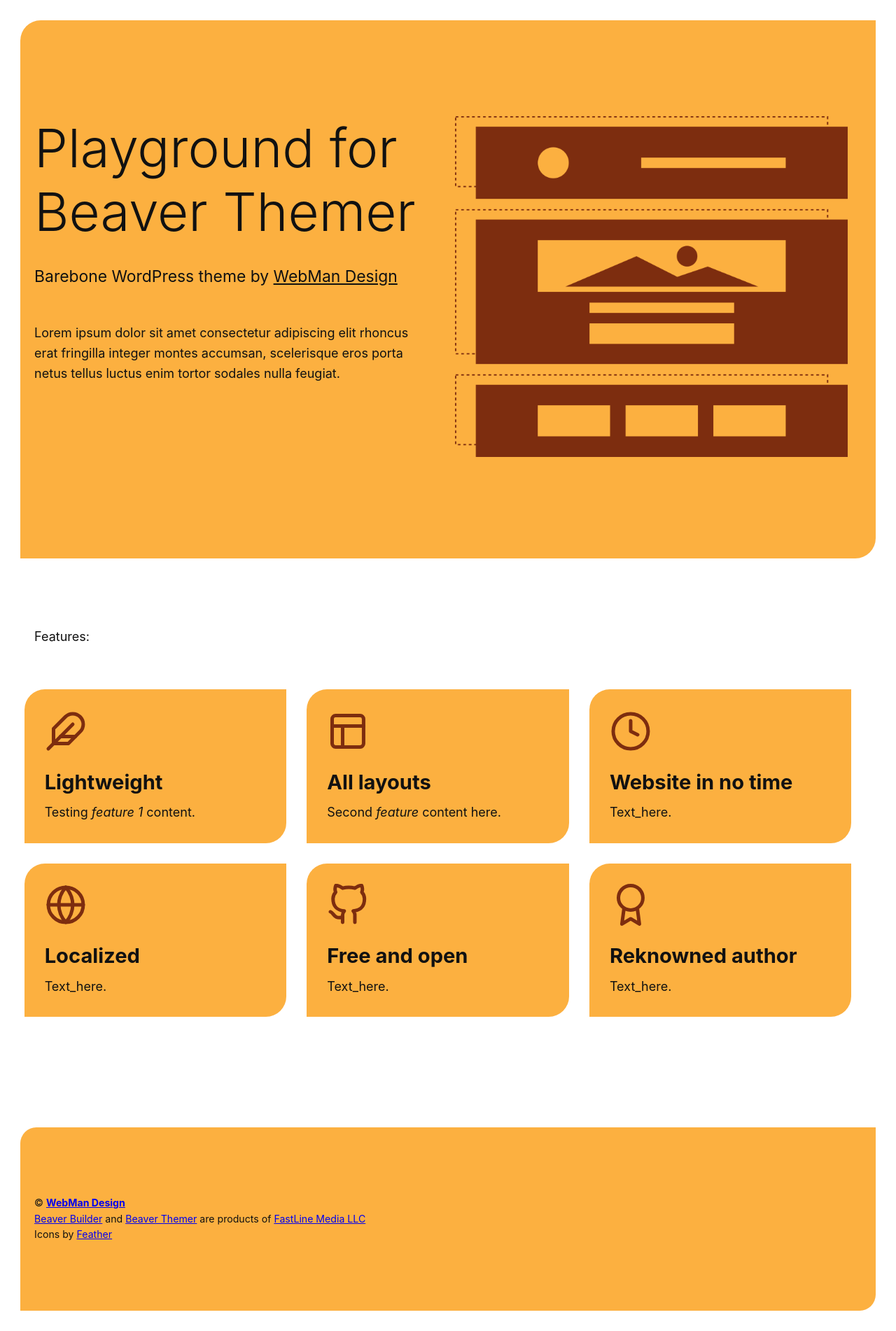
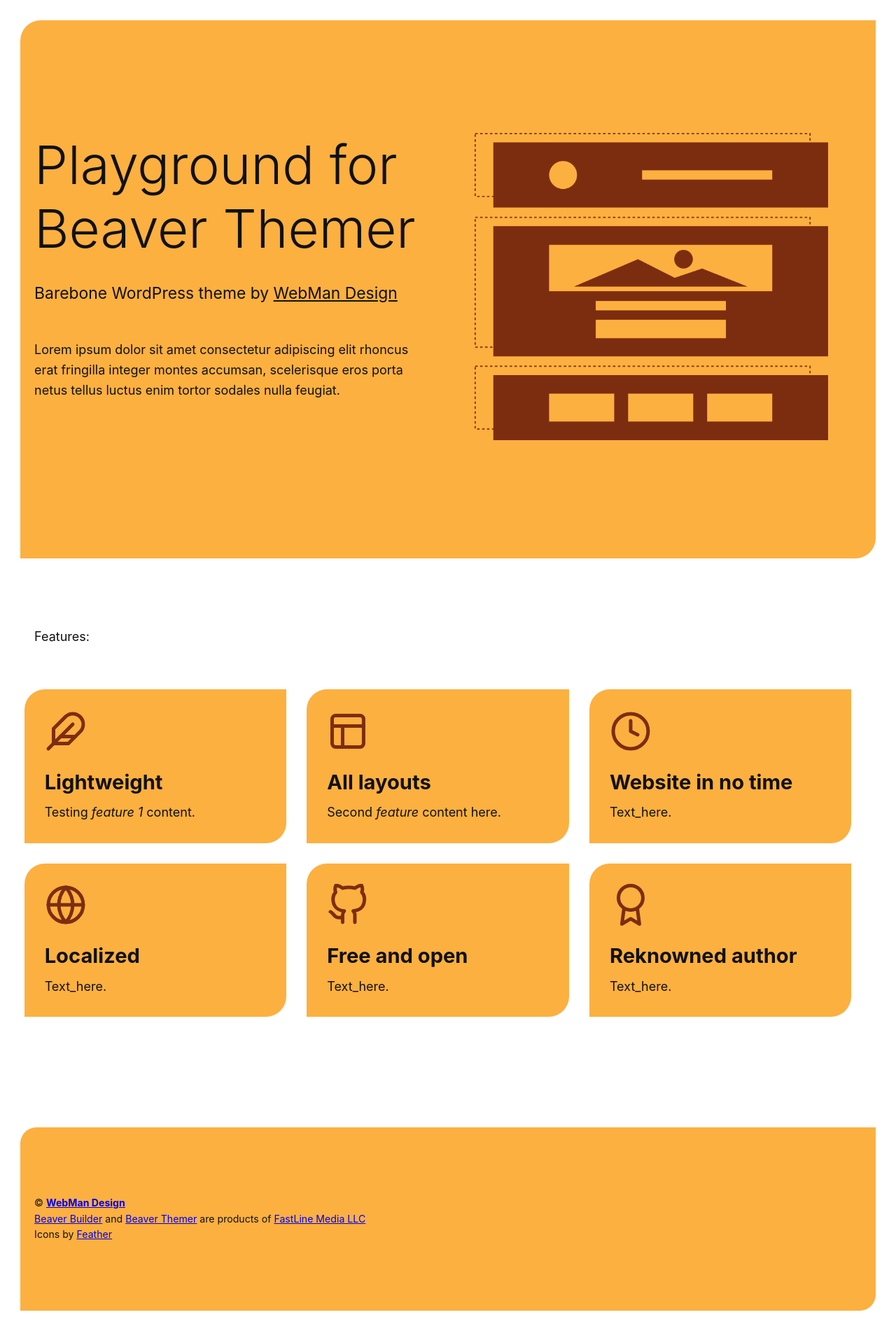
Before and after one commit to webmandesign/playground-for-beaver-themer, a Jekyll site: the page built from index.md, in a window 1280 px wide. Shown: the whole page at 70% size. Built offline with Jekyll 4.4.1, drawn with Linux system fonts in a browser that asks for light colours.

Commit message:
* Fixing styles

```diff
--- a/_sass/header/__intro.scss
+++ b/_sass/header/__intro.scss
@@ -1,4 +1,13 @@
 .intro {
+
+	&-media {
+		text-align: center;
+
+		img {
+			max-width: 90%;
+		}
+
+	}
 
 	p:last-child {
 		margin-top: 2.618em;
```
